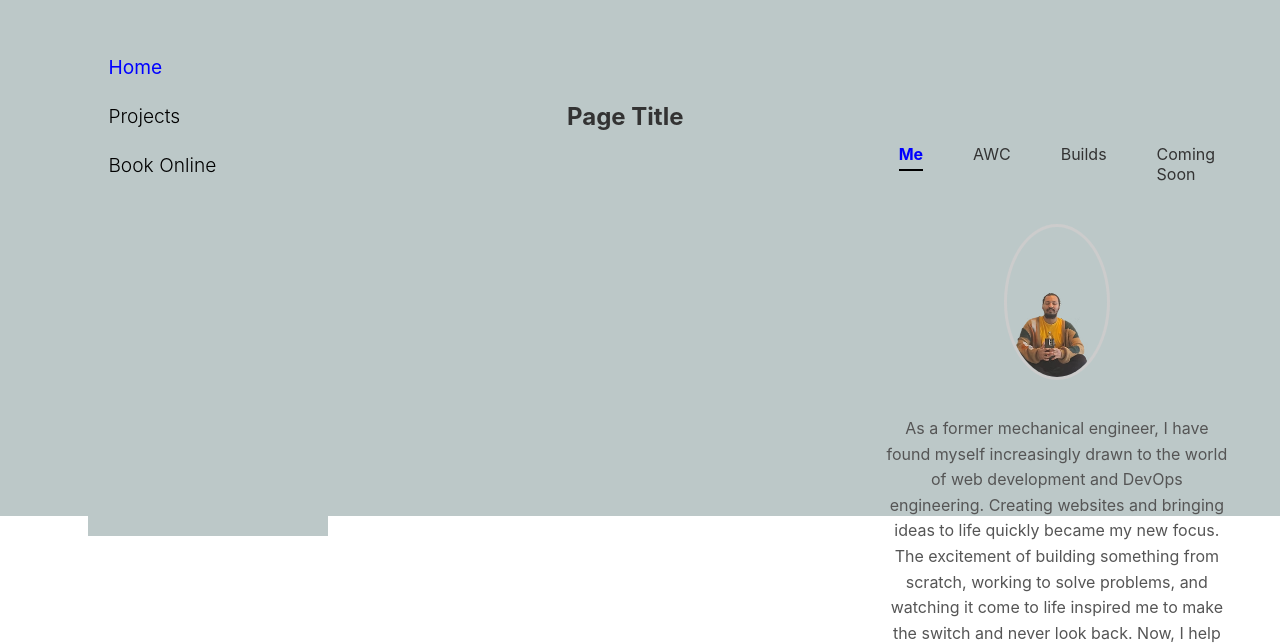
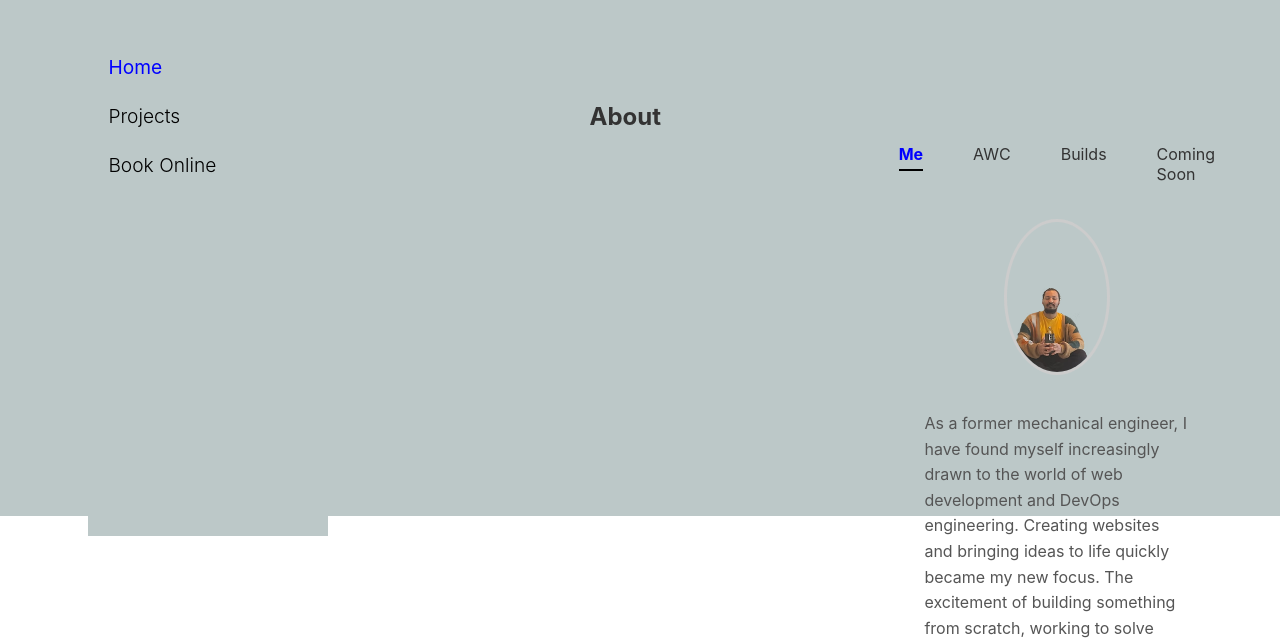
Before and after one commit to awc-create/portfolio, a React (Create React App) app: page / in a window 1280 px wide. Shown: the part 284-928 px from the top of the page. Built offline with nearby package versions, Linux system fonts and the light colour scheme.

Commit message:
cleaned up nav bar, home view and products and bookonline pages

```diff
--- a/src/App.js
+++ b/src/App.js
@@ -1,14 +1,42 @@
-import React, { useState } from "react";
+import React, { useState, useEffect } from "react";
 import "./App.css";
 import NavBar from "./components/NavBar";
-import { Route, Routes } from "react-router-dom";
+import { Route, Routes, useLocation } from "react-router-dom";
 import Home from "./pages/Home";
+import Products from "./pages/Products"; // Ensure this component is imported
+import BookOnline from "./pages/BookOnline"; // Ensure this component is imported
+import { Preloader } from "./components/Preloader";
 
 function App() {
   const [activeTab, setActiveTab] = useState("Me");
+  const [loading, setLoading] = useState(true);
+  const location = useLocation(); // Get the current route
+
+  // Hide the preloader after 3 seconds (adjust as needed)
+  useEffect(() => {
+    const timer = setTimeout(() => setLoading(false), 5000);
+    return () => clearTimeout(timer); // Cleanup timer on component unmount
+  }, []);
+
+  // Determine the page title based on the current route
+  const getPageTitle = () => {
+    switch (location.pathname) {
+      case "/":
+        return "About";
+      case "/projects":
+        return "Products";
+      case "/book-online":
+        return "Book Online";
+      default:
+        return "Page Title"; // Fallback title
+    }
+  };
 
   return (
     <div className="App">
+      {loading ? (
+        <Preloader />
+      ) : (
         <div className="layout">
           {/* Navigation */}
           <div className="left-section">
@@ -17,18 +45,28 @@ function App() {
 
           {/* Middle Section: Page Title */}
           <div className="middle-section">
-          <h1 className="page-title">Page Title</h1>
+            <h1 className="page-title">{getPageTitle()}</h1>
           </div>
 
           {/* Right Section: Page Content */}
           <div className="right-section">
             <Routes>
-            <Route path="/" element={<Home activeTab={activeTab} setActiveTab={setActiveTab} />} />
-            <Route path="/projects" element={<h1>Projects Page</h1>} />
-            <Route path="/book-online" element={<h1>Book Online Page</h1>} />
+              <Route
+                path="/"
+                element={<Home activeTab={activeTab} setActiveTab={setActiveTab} />}
+              />
+              <Route
+                path="/projects"
+                element={<Products activeTab={activeTab} setActiveTab={setActiveTab} />}
+              />
+              <Route
+                path="/book-online"
+                element={<BookOnline activeTab={activeTab} setActiveTab={setActiveTab} />}
+              />
             </Routes>
           </div>
         </div>
+      )}
     </div>
   );
 }
--- a/src/pages/BookOnline.js
+++ b/src/pages/BookOnline.js
@@ -0,0 +1,3 @@
+const BookOnline = () => { };
+
+export default BookOnline;
--- a/src/pages/Home.css
+++ b/src/pages/Home.css
@@ -2,7 +2,7 @@
 .home {
   display: flex;
   flex-direction: column;
-  align-items: center;
+  align-items: center; /* Keep container centered */
   justify-content: flex-start;
   height: 100%; /* Full height of the page */
   padding: 20px;
@@ -14,7 +14,7 @@
   margin-top: 80px; /* Adjust this value to align the tabs with the navbar */
   display: flex;
   flex-direction: column;
-  align-items: center; /* Center the tabs container */
+  align-items: center; /* Center the container */
   justify-content: flex-start;
   height: 100%;
   width: 100%;
@@ -87,19 +87,21 @@
 .tab-content {
   display: flex;
   flex-direction: column; /* Stack elements vertically */
-  align-items: center; /* Center horizontally */
-  justify-content: center; /* Center vertically */
+  align-items: flex-start; /* Align text to the left */
+  justify-content: center; /* Keep content vertically centered */
   font-size: 1rem;
   line-height: 1.6;
   color: #555;
-  width: 100%;
-  padding: 10px;
+  width: 75%;
+  padding: 5px;
   box-sizing: border-box;
   word-wrap: break-word; /* Prevent long words from expanding horizontally */
-  text-align: center; /* Center text horizontally */
+  text-align: left; /* Align text to the left */
 }
 
 .awc-logo {
+  display: block; /* Makes it a block-level element */
+  margin: 0 auto 20px; /* Center the image horizontally */
   max-width: 200px; /* Adjust the width */
   height: auto; /* Maintain aspect ratio */
   margin-bottom: 20px; /* Add spacing below the logo */
@@ -107,10 +109,11 @@
 
 /* Styling for the profile image in the "Me" tab */
 .profile-image {
-  width: 100px; /* Adjust width as needed */
-  height: 150px; /* Adjust height to create a portrait ratio */
-  border-radius: 50%; /* Makes the image oval */
+  display: block; /* Makes it a block-level element */
+  margin: 0 auto 20px; /* Center the image horizontally */
+  width: 100px; /* Maintain size */
+  height: 150px; /* Maintain size */
+  border-radius: 50%; /* Keeps the oval shape */
   object-fit: cover; /* Ensures the image fits within the oval */
-  margin-bottom: 20px; /* Add spacing below the image */
-  border: 3px solid #ccc; /* Optional: Add a border around the image */
+  border: 3px solid #ccc; /* Optional border */
 }
--- /dev/null
+++ b/src/pages/Products.js
@@ -0,0 +1,3 @@
+const Products = () => { };
+
+export default Products;
```
Lines whose indentation alone changed are shown as unchanged.
